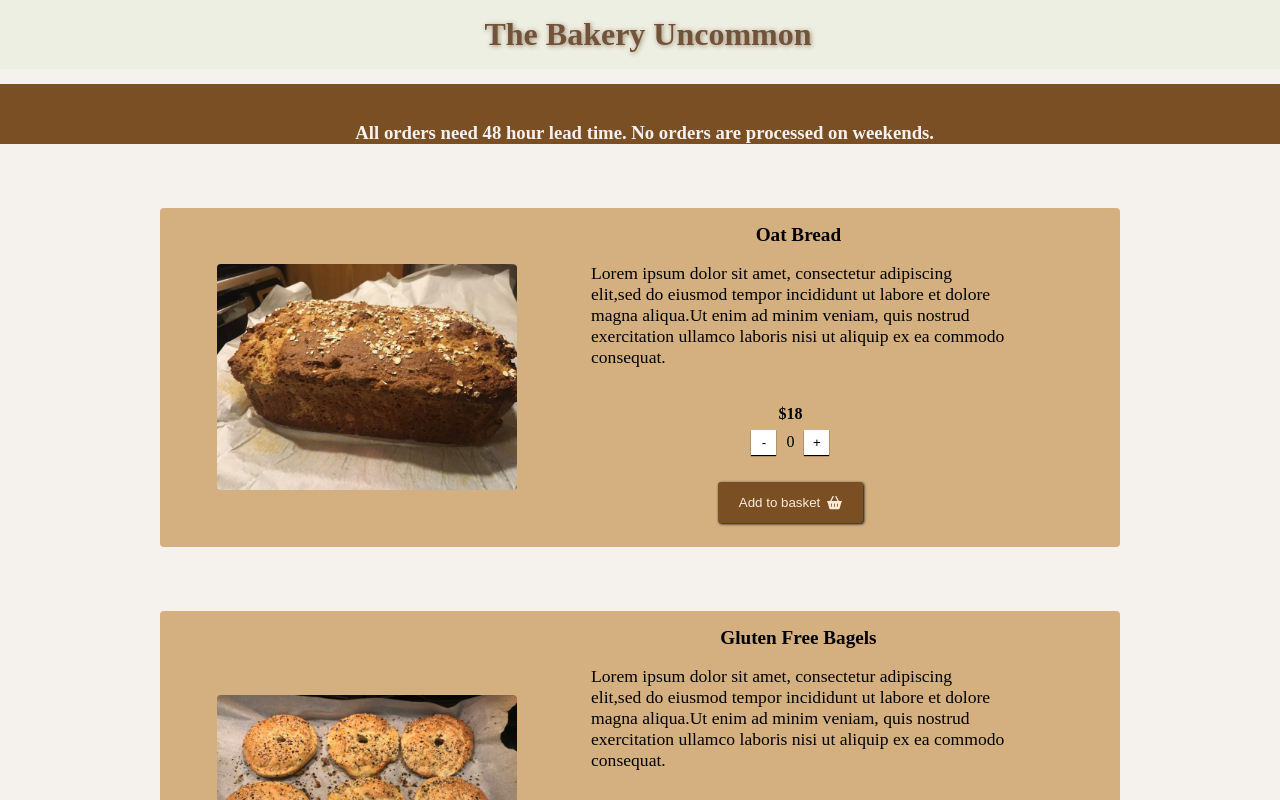
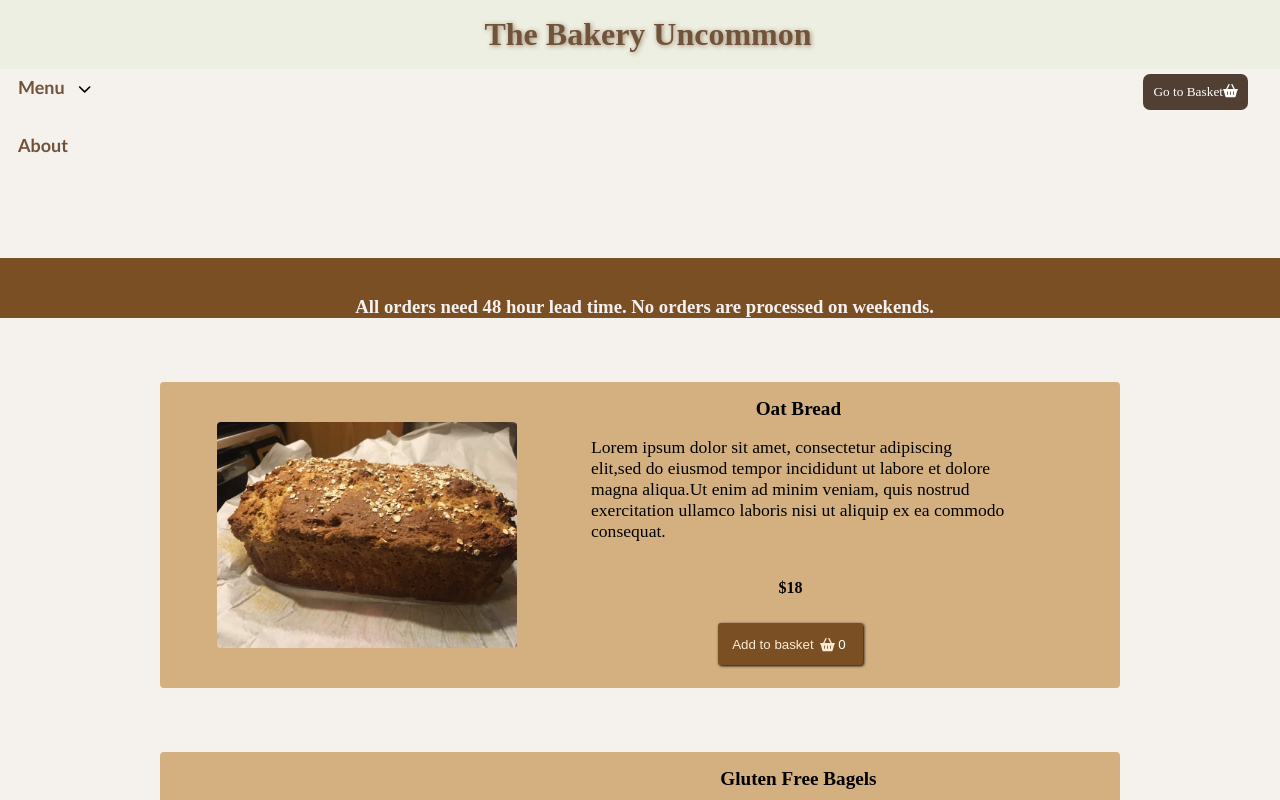
Before and after one commit to davidl117/The-Bakery-Uncommon, a React (Create React App) app: page /#/Menu in a window 1280 px wide. Shown: the top 800 px of the page. Built offline with nearby package versions, Linux system fonts and the light colour scheme.

Commit message:
added context for shopping cart count

```diff
--- a/src/App.js
+++ b/src/App.js
@@ -1,12 +1,14 @@
 import React, { createContext } from 'react';
 import {Routes, Route} from 'react-router-dom';
-import "./styles.css";
 import Navigation from './Components/NavigationBar';
 import Hero from './Components/Hero';
 import DisplayBakery from './Components/DisplayBakery'
 import About from './Components/About';
-import Contact from './Components/Contact';
+// import Contact from './Components/Contact';
+import "./styles.css";
+import ShopCart from './Components/ShopCart/ShopCart';
 import { ShopContextProvider } from './Context/ShoppingCartContext';
+
 
 export const CartCount = createContext(0)
 
@@ -15,13 +17,13 @@ export default function App() {
     <>
         <ShopContextProvider>
           <Navigation />
-          {/* <Hero /> */}
           <Routes>
-            <Route path='/' element={<Hero/>} />
+            <Route path='/' element={<Hero/>}/>
             <Route path='/Menu' element={<DisplayBakery/>}/>
             <Route path='/About' element={<About/>}/>
-            <Route path='/Contact' element={<Contact/>} />
+            <Route path='/ShopCart' element={<ShopCart/>} />
           </Routes>
+        </ShopContextProvider>
 
 {/* make separate footer component */}
             <footer className="footer">
@@ -34,7 +36,6 @@ export default function App() {
                 </ul>
                 <p>Site created by David</p>
             </footer>
-          </ShopContextProvider>
     </>
     )
 }
--- a/src/Components/DisplayBakery.js
+++ b/src/Components/DisplayBakery.js
@@ -9,7 +9,6 @@ export default function DisplayBakery() {
                 key={baked.id}
                 id={baked.id}
                 image={baked.image}
-                rotate={baked.rotate}
                 name={baked.name}
                 description={baked.description}
                 price={baked.price}
--- a/src/Components/Menu.js
+++ b/src/Components/Menu.js
@@ -1,31 +1,30 @@
 import React, { useContext } from "react";
 import { faShoppingBasket } from "@fortawesome/free-solid-svg-icons";
 import { FontAwesomeIcon } from "@fortawesome/react-fontawesome";
-import { useState } from "react";
 import { ShopContext } from "../Context/ShoppingCartContext";
 
 export default function Menu({id, name, image, description, price}) {
 
-    const {addToCart} = useContext(ShopContext);
+    const {cartItems, addToCart, removeFromCart, Add, Subtract, count} = useContext(ShopContext);
 
-    const [count, setCount] = useState(0);
+    // const [count, setCount] = useState(0);
 
 
-    function Add() {
-        return (
-        setCount(count + 1 )
-        )
-    }
+    // function Add() {
+    //     return (
+    //         setCount(prevCount => prevCount + 1 )
+    //     )
+    // }
 
-    function Subtract() {
-        if (count <= 0){
-            return
-        }else {
-        return (
-        setCount(count - 1 )
-        )
-        }
-    }
+    // function Subtract() {
+    //     if (count <= 0){
+    //         return
+    //     }else {
+    //     return (
+    //         setCount(prevCount => prevCount - 1 )
+    //     )
+    //     }
+    // }
 
     // makes cart appear on add to basket click
     // function floatingCart() {
@@ -38,8 +37,11 @@ export default function Menu({id, name, image, description, price}) {
     //     }
     // }
 
+
     // function cartCount() {
-    //         setCount(count)
+    //     return(
+    //         setCount(id)
+    //     )
     // }
 
     return (
@@ -50,16 +52,18 @@ export default function Menu({id, name, image, description, price}) {
                 <p className="product-description">{description}</p>
                 <div className="cart-counter">
                     <h4>${price}</h4>
-                    <div className="button-container">
-                        <button onClick={Subtract}>-</button><span>
-                            <span>{count}</span>
-                            <button onClick={Add}>+</button></span>
-                    </div>
+                    {/* <div className="button-container">
+                        <button onClick={() => Subtract(id)}>-</button>
+                            <span>
+                                <input className="cartCountField" value={cartItems[id]} onChange={(e) => e.target.value}/>
+                                <button onClick={() => Add(id)}>+</button>
+                            </span>
+                    </div> */}
                     <div>
                         <button className="cart" onClick={() => addToCart(id)}>Add to basket
                             <FontAwesomeIcon className="cart_basket" icon={faShoppingBasket}>
                             </FontAwesomeIcon>
-                            {/* <div className="cart_count">{cartCount}</div> */}
+                            <div className="cart_count">{cartItems[id]}</div>
                         </button>
                     </div>
                 </div>
--- a/src/Components/NavigationBar.js
+++ b/src/Components/NavigationBar.js
@@ -1,26 +1,31 @@
-import React, { useState, useEffect } from "react";
+import React, { useState, useEffect, useContext } from "react";
 import { Link } from "react-router-dom";
-import { faCartShopping, faChevronUp, faChevronDown } from "@fortawesome/free-solid-svg-icons";
+import { faChevronUp, faChevronDown, faShoppingBasket } from "@fortawesome/free-solid-svg-icons";
 import { FontAwesomeIcon } from "@fortawesome/react-fontawesome";
+import { ShopContext } from "../Context/ShoppingCartContext";
 
-export default function Navigation() {
+export default function Navigation({id}) {
 
+    const {cartItems} = useContext(ShopContext)
 
     const [burger_bar, setBurgerClass] = useState("burger-bar unclicked");
     const [menuOpen, setMenuOpen] = useState(false);
-    const [menu_class, setMenuClass] = useState("unclicked");
+    const [menu_class, setMenuClass] = useState("");
     const [subMenuOpen, setSubMenuOpen] = useState(false);
     const [subMenu, setSubMenu] = useState("subMenu-hidden");
     const [isMobile, setIsMobile] = useState(true);
+
+    console.log(menuOpen)
+    console.log(isMobile)
 
     // opens and closes hamburger menu
     function toggleMenu() {
         if (!menuOpen) {
             setBurgerClass("burger-bar clicked")
-            setMenuClass("menu-open clicked")
+            setMenuClass("menu-open  transition clicked")
         }else {
             setBurgerClass("burger-bar unclicked")
-            setMenuClass("unclicked")
+            setMenuClass("menu-close transition")
         }
         setMenuOpen(!menuOpen)
     }
@@ -76,13 +81,20 @@ export default function Navigation() {
                         </div>
                     </span>
                 </h1>
-            <nav className={!isMobile ? `navigationBar` : `menu-close ${menu_class}`}>
-            <p className="shopping-cart"><button className="shopping-cart_button">Go to cart<FontAwesomeIcon icon={faCartShopping}></FontAwesomeIcon></button></p>
-                <ul className="li-container">
-                    <li>
+            <nav className={!isMobile ? `navigationBar` : `${menu_class}`}>
+            <p className="shopping-cart">
+                <Link to="ShopCart" onClick={() => closeMenu()}>
+                    <button className={`shopping-cart_button ${menuOpen ? "shopping-cart_button" : "noDisplay"}`}>Go to Basket
+                        <FontAwesomeIcon icon={faShoppingBasket}></FontAwesomeIcon>
+                        <div>{cartItems[id]}</div>
+                    </button>
+                </Link>
+            </p>
+                <ul className={` ${menuOpen ? "list-items transition" : "transition noDisplay"}`}>
+                    <li className="list-items">
                         <Link to="/" onClick={() => closeMenu()}>Home</Link>
                     </li>
-                    <li>
+                    <li className="list-items">
                         <Link to="Menu" onClick={() => closeMenu()}>Menu</Link>
                         <button className="subMenu_button" onClick={handleOpenSubMenu}>
                             <FontAwesomeIcon icon={subMenuOpen ? faChevronUp: faChevronDown }>
@@ -95,15 +107,15 @@ export default function Navigation() {
                             <li className={subMenu}><Link to="Menu" onClick={() => closeSubMenu()}>Cookies</Link></li>
                         </ul>
                     </li>
-                    <li>
+                    <li className="list-items">
                         <Link to="/About" onClick={() => closeMenu()}>About</Link>
                     </li>
-                    {/* <li>
+                    {/* <li className="list-items">
                         <Link to="#Contact" onClick={() => closeMenu()}>Contact us</Link>
                     </li> */}
                 </ul>
-                <button className="sinLog-btn login">Login</button>
-                <button className="sinLog-btn signUp">Sign up</button>
+                <button className={`sinLog-btn login ${menuOpen ? "" : "noDisplay"}`}>Login</button>
+                <button className={` sinLog-btn signUp  ${menuOpen ? "" : "noDisplay"}`}>Sign up</button>
             </nav>
         </header>
 
```
Also changed, not shown: src/index.js (+5 -5 lines). Lines whose indentation alone changed are shown as unchanged.
